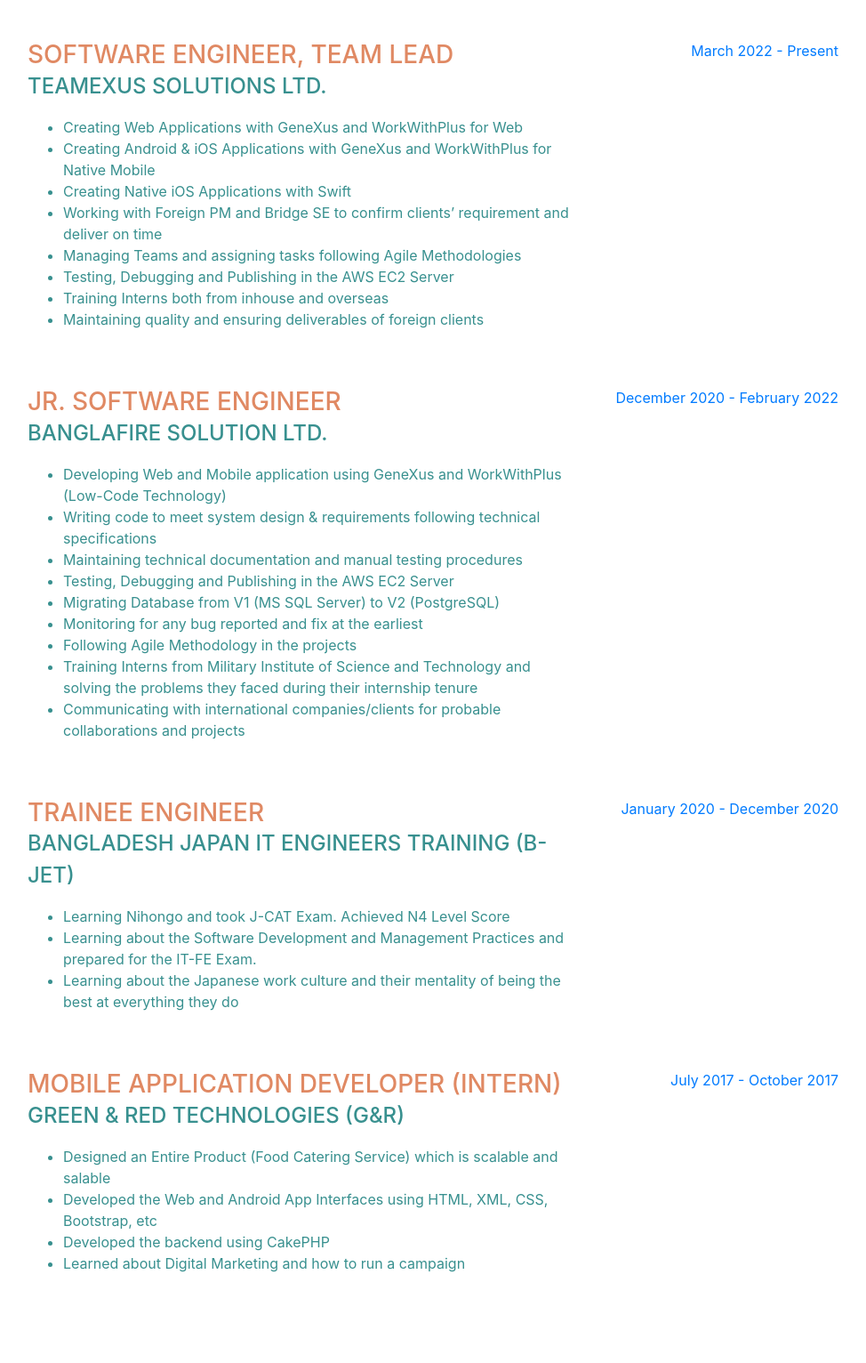
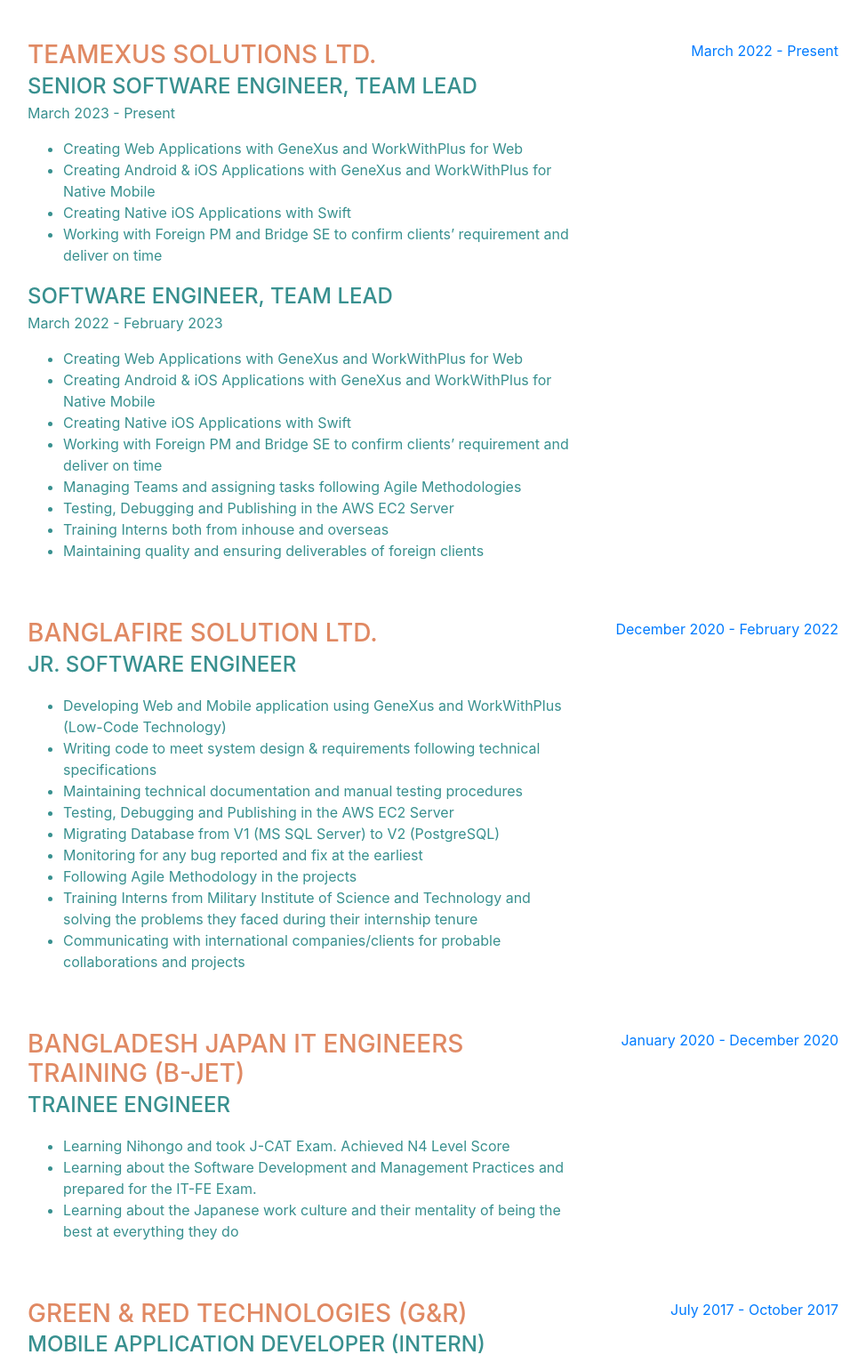
Before and after one commit to hridoyzylex/resume, a website with bundled scripts: page index.html in a window 1280 px wide. Shown: the part 1691-3223 px from the top of the page at 89% size, without its empty margins (289-1263 px from the left). Built offline with nearby package versions, Linux system fonts and the light colour scheme; a web font is replaced by a local one.

Commit message:
Updated the design of the Experience Section.

```diff
--- a/index.html
+++ b/index.html
@@ -172,10 +172,26 @@
       <div class="w-100">
         <h2 class="mb-5">Experience</h2>
 
+        <!-- Teamexus Solutions Ltd.-->
         <div class="resume-item d-flex flex-column flex-md-row justify-content-between mb-5">
           <div class="resume-content">
-            <h3 class="mb-0">Software Engineer, Team Lead</h3>
-            <div class="subheading mb-3">Teamexus Solutions Ltd.</div>
+            <h3 class="mb-0">Teamexus Solutions Ltd.</h3>
+
+            <!-- Senior Software Engineer -->
+            <div class="subheading">Senior Software Engineer, Team Lead</div>
+            <span>March 2023 - Present</span>
+            <p>
+            <ul>
+              <li>Creating Web Applications with GeneXus and WorkWithPlus for Web</li>
+              <li>Creating Android & iOS Applications with GeneXus and WorkWithPlus for Native Mobile</li>
+              <li>Creating Native iOS Applications with Swift</li>
+              <li>Working with Foreign PM and Bridge SE to confirm clients’ requirement and deliver on time</li>
+            </ul>
+            </p>
+
+            <!-- Software Engineer -->
+            <div class="subheading">Software Engineer, Team Lead</div>
+            <span>March 2022 - February 2023</span>
             <p>
             <ul>
               <li>Creating Web Applications with GeneXus and WorkWithPlus for Web</li>
@@ -194,10 +210,11 @@
           </div>
         </div>
 
+        <!-- Banglafire Solution Ltd. -->
         <div class="resume-item d-flex flex-column flex-md-row justify-content-between mb-5">
           <div class="resume-content">
-            <h3 class="mb-0">Jr. Software Engineer</h3>
-            <div class="subheading mb-3">Banglafire Solution Ltd.</div>
+            <h3 class="mb-0">Banglafire Solution Ltd.</h3>
+            <div class="subheading mb-3">Jr. Software Engineer</div>
             <p>
             <ul>
               <li>Developing Web and Mobile application using GeneXus and WorkWithPlus (Low-Code Technology)</li>
@@ -220,8 +237,8 @@
 
         <div class="resume-item d-flex flex-column flex-md-row justify-content-between mb-5">
           <div class="resume-content">
-            <h3 class="mb-0">Trainee Engineer</h3>
-            <div class="subheading mb-3">Bangladesh Japan IT Engineers Training (B-JET)</div>
+            <h3 class="mb-0">Bangladesh Japan IT Engineers Training (B-JET)</h3>
+            <div class="subheading mb-3">Trainee Engineer</div>
             <p>
             <ul>
               <li>Learning Nihongo and took J-CAT Exam. Achieved N4 Level Score</li>
@@ -238,8 +255,8 @@
 
         <div class="resume-item d-flex flex-column flex-md-row justify-content-between mb-5">
           <div class="resume-content">
-            <h3 class="mb-0">Mobile Application Developer (Intern)</h3>
-            <div class="subheading mb-3">Green & Red Technologies (G&R)</div>
+            <h3 class="mb-0">Green & Red Technologies (G&R)</h3>
+            <div class="subheading mb-3">Mobile Application Developer (Intern)</div>
             <p>
             <ul>
               <li>Designed an Entire Product (Food Catering Service) which is scalable and salable</li>
@@ -637,11 +654,10 @@
     <section class="resume-section p-3 p-lg-5 d-flex align-items-center" id="interests">
       <div class="w-100">
         <h2 class="mb-5">Interests</h2>
-        <p>Apart from being a software engineer, I also love to do music. I play guitar and drums and love to try out
-          different musical instruments.
-          I have a band with my school friends where we jam on bengali and english rock music when we get to meet. I
-          also have interrest in
-          photography and videography.</p>
+        <p>In addition to working as a software engineer, I have a passion for music. I enjoy playing guitar, drums, and
+          many other musical instruments. Together with my school friends, I have a band where we come together to jam
+          on Bengali and English rock music. Additionally, I also have a keen interest
+          in photography and videography.</p>
         <!-- <p class="mb-0">Besides those, I also like to eat clean, workout and lead a healthy lifestyle. </p> -->
         <br>
 
```
